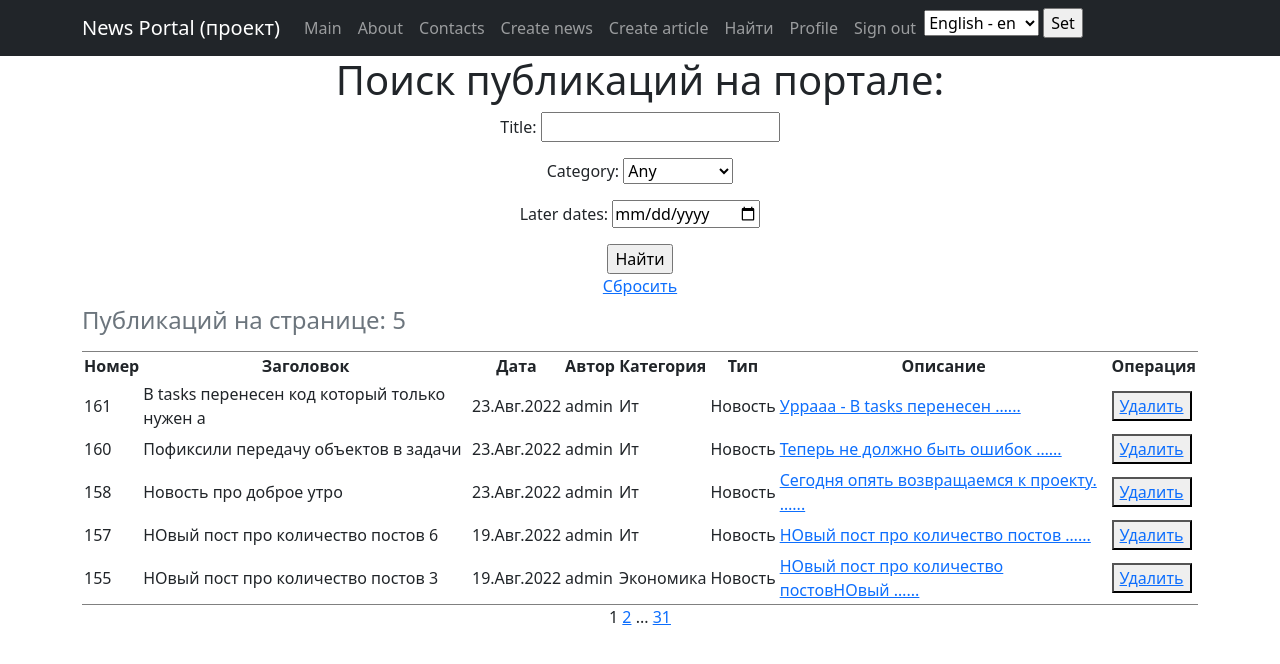
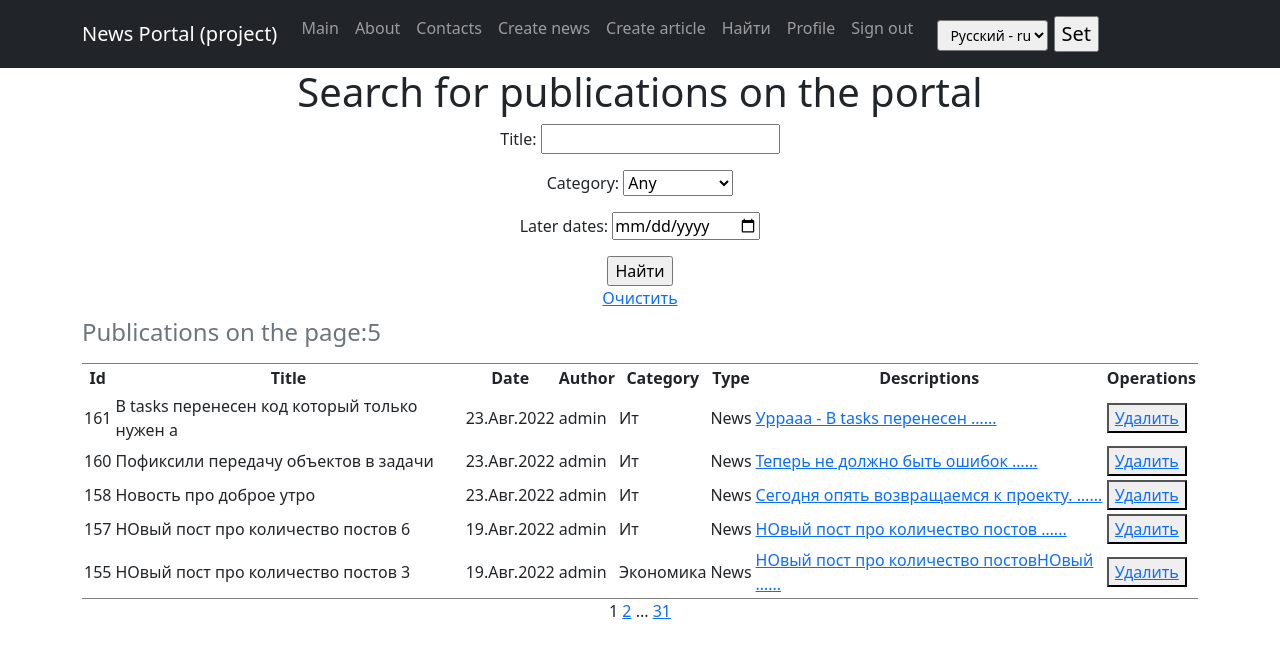
Before and after one commit to GizarIR/newsportal, a Django app: page /posts/news/search/ in a window 1280 px wide. Shown: the top 664 px of the page. Run offline with Django 4.2, Linux system fonts and the light colour scheme; a user stored in the database is signed in; data comes from the database, SQL or seed files in the repository; both versions use the stored data as it was after the commit; parts of the project's set-up code (start-up, migrations or seed data) failed here and were passed over; some libraries are stand-ins or nearby versions.

Commit message:
Proj-NewsPortal: added translate to all templates

```diff
--- a/news/filters.py
+++ b/news/filters.py
@@ -3,7 +3,7 @@
 from .models import Post, PostCategory, Category, Author
 import django.forms
 
-from django.utils.translation import gettext as _
+from django.utils.translation import gettext_lazy as _
 
 class PostFilter(FilterSet):
     post__icontains = CharFilter(
--- a/news/models.py
+++ b/news/models.py
@@ -8,7 +8,7 @@
 
 
 # группа импортов для работы переводов
-from django.utils.translation import gettext as _
+from django.utils.translation import gettext_lazy as _
 from django.utils.translation import pgettext_lazy # имопртируем ленивую функйию перевода
 
 # Create your models here.
--- a/news/templates/posts_search.html
+++ b/news/templates/posts_search.html
@@ -1,32 +1,34 @@
 {% extends 'flatpages/default.html' %}
+<!-- Подгружаем переводы-->
+{% load i18n %}
 
 {% load custom_filters %}
 
 {% block title %}
-Поиск публикаций
+{% trans "Search publications" %}
 {% endblock title %}
 
 {% block content %}
-<h1>Поиск публикаций на портале:</h1>
+<h1>{% trans "Search for publications on the portal" %}</h1>
 <form action="" method="get">
     {{ filterset.form.as_p }}
     <input type="submit" value="Найти" />
 </form>
 
-<a href="?{% url 'posts_list_search' %}">Сбросить</a>
+<a href="?{% url 'posts_list_search' %}">{% trans "Clear" %}</a>
 
 {% if finded_posts %}
     <table cellpadding="2" frame="hsides">
-        <caption align="top"> <h4>Публикаций на странице: {{ finded_posts|length }}</h4></caption>
+        <caption align="top"> <h4>{% trans "Publications on the page:" %}{{ finded_posts|length }}</h4></caption>
         <tr>
-            <th>Номер</th>
-            <th>Заголовок</th>
-            <th>Дата</th>
-            <th>Автор</th>
-            <th>Категория</th>
-            <th>Тип</th>
-            <th>Описание</th>
-            <th>Операция</th>
+            <th>{% trans "Id" %}</th>
+            <th>{% trans "Title" %}</th>
+            <th>{% trans "Date" %}</th>
+            <th>{% trans "Author" %}</th>
+            <th>{% trans "Category" %}</th>
+            <th>{% trans "Type" %}</th>
+            <th>{% trans "Descriptions" %}</th>
+            <th>{% trans "Operations" %}</th>
         </tr>
         {% for post in finded_posts %}
         <tr>
@@ -41,9 +43,9 @@
             </td>
             <td>
                 {% if post.post_type == 'AR' %}
-                    Статья
+                    {% trans "Article" %}
                 {% else %}
-                    Новость
+                    {% trans "News" %}
                 {% endif %}
             </td>
             <td align="left">
@@ -55,9 +57,9 @@
             </td>
             <td align="left">
                  {% if post.post_type == 'AR' %}
-                     <button><a href="{% url 'post_delete_article' post.pk %}"> Удалить </a></button>
+                     <button><a href="{% url 'post_delete_article' post.pk %}"> {% trans "Delete" %} </a></button>
                 {% else %}
-                     <button><a href="{% url 'post_delete_new' post.pk %}"> Удалить </a></button>
+                     <button><a href="{% url 'post_delete_new' post.pk %}"> {% trans "Delete" %} </a></button>
                 {% endif %}
             </td>
 
@@ -65,7 +67,7 @@
         {% endfor %}
     </table>
 {% else %}
-    <h3>Такие новости не найдены.</h3>
+    <h3>{% trans "Such news is not found!" %}</h3>
 {% endif %}
 
 {# Пагинация #}
--- a/templates/flatpages/default.html
+++ b/templates/flatpages/default.html
@@ -1,4 +1,5 @@
 <!DOCTYPE html>
+ <!-- Подгружаем переводы-->
 {% load i18n %}
 
 <html lang="en">
@@ -16,12 +17,12 @@
     </head>
     <body>
 
-    <!-- load cache %} Загружаем кэширование-->
+    <!-- load cache %} Загружаем кэширование -  отключено при реализаци перевода-->
         <!-- cache 60 menu %} Кэшируем блок меню-->
         <!-- Responsive navbar-->
         <nav class="navbar navbar-expand-lg navbar-dark bg-dark static-top">
            <div class="container">
-               <a class="navbar-brand" href="#">News Portal (проект)</a>
+               <a class="navbar-brand" href="#">News Portal ({% trans "project" %})</a>
                <button class="navbar-toggler" type="button" data-toggle="collapse"
                        data-target="#navbarResponsive"
                        aria-controls="navbarResponsive" aria-expanded="false"
@@ -62,9 +63,10 @@
                            {% endif %}
                        </li>
                        <li class="nav-item">
-                           <form action="{% url 'set_language' %}" method="POST"> {% csrf_token %} <!-- Не забываем по csrf_token для POST запросов -->
+                           <form class="form-select-lg" action="{% url 'set_language' %}" method="POST"> {% csrf_token %} <!-- Не забываем по csrf_token для POST запросов -->
                                 <input type="hidden" name="next" value="{{ redirect_to }}">
-                                <select name="language" id="">
+                                <select name="language" class="form-select-sm">
+                                    {% get_current_language as LANGUAGE_CODE %}
                                     {% get_available_languages as LANGUAGES %} <!-- получаем языки -->
                                     {% get_language_info_list for LANGUAGES as languages %} <!-- Помещаем их в список languages -->
 
@@ -88,7 +90,7 @@
            <div class="row">
                <div class="col-lg-12 text-center">
                    {% block content %}
-                   {{ flatpage.content }}
+                       {% translate flatpage.content %}
                    {% endblock content %}
                </div>
            </div>
```
Also changed, not shown: news/templates/post_delete.html (+8 -5 lines), news/templates/post_delete_article.html (+6 -3 lines), news/templates/post_delete_new.html (+6 -3 lines), news/templates/post_edit.html (+5 -2 lines), news/templates/post_edit_article.html (+5 -2 lines), news/templates/post_edit_new.html (+5 -2 lines), news/templates/profile_edit.html (+6 -5 lines), templates/flatpages/contact_page.html (+10 -4 lines), templates/post.html (+10 -7 lines), templates/posts.html (+9 -9 lines), db.sqlite3, locale/ru/LC_MESSAGES/django.po, 1 other file.
